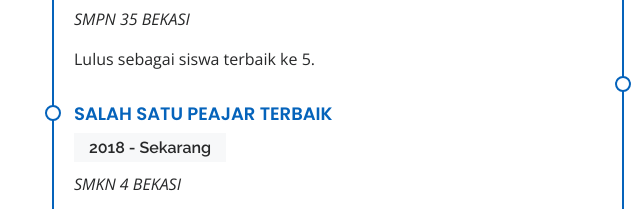
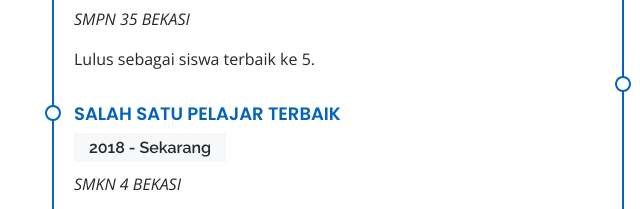
Before and after one commit to yogastama/yogastama.github.ioa, a plain HTML site: page index.html in a window 1280 px wide. Shown: the part 2997-3206 px from the top of the page, 83-723 px from the left. Drawn offline with nearby package versions, Linux system fonts and the light colour scheme.

Commit message:
merapihkan typo

```diff
--- a/index.html
+++ b/index.html
@@ -298,7 +298,7 @@
               </p>
             </div>
             <div class="resume-item">
-              <h4>SALAH SATU PEAJAR TERBAIK</h4>
+              <h4>SALAH SATU PELAJAR TERBAIK</h4>
               <h5>2018 - Sekarang</h5>
               <p><em>SMKN 4 BEKASI</em></p>
               <p>
```
